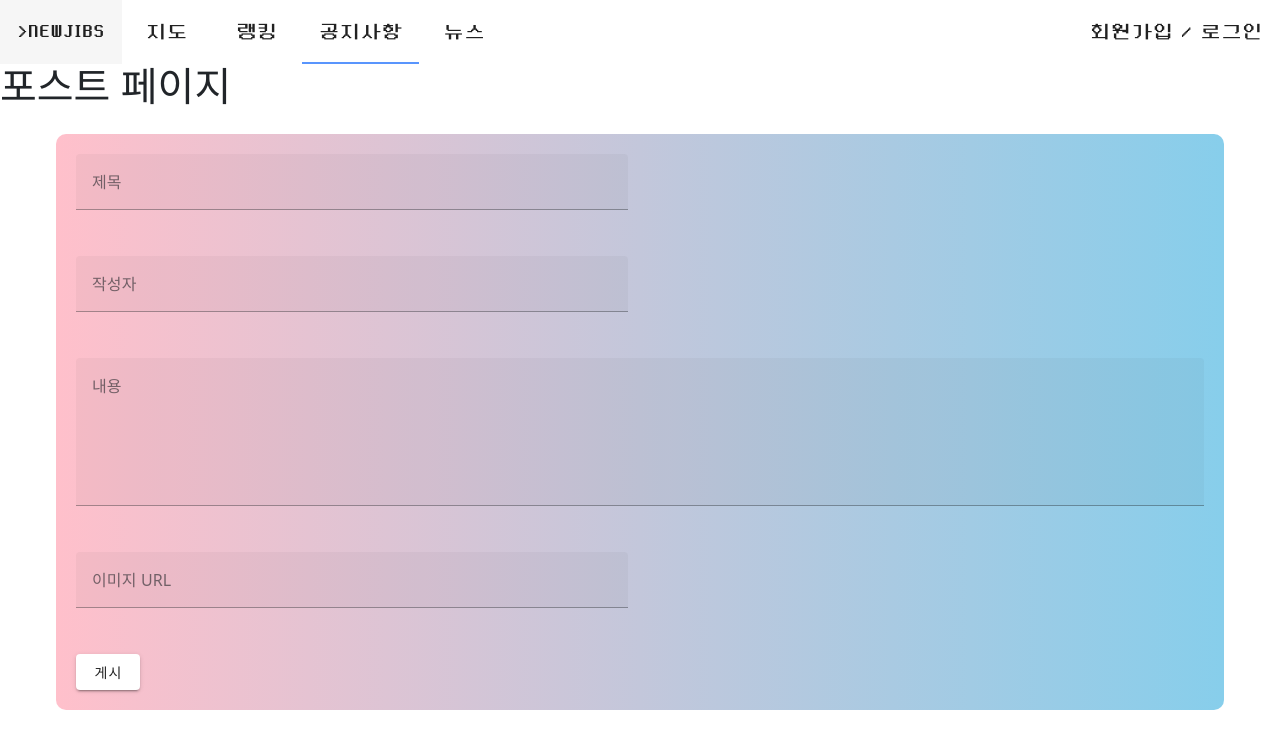
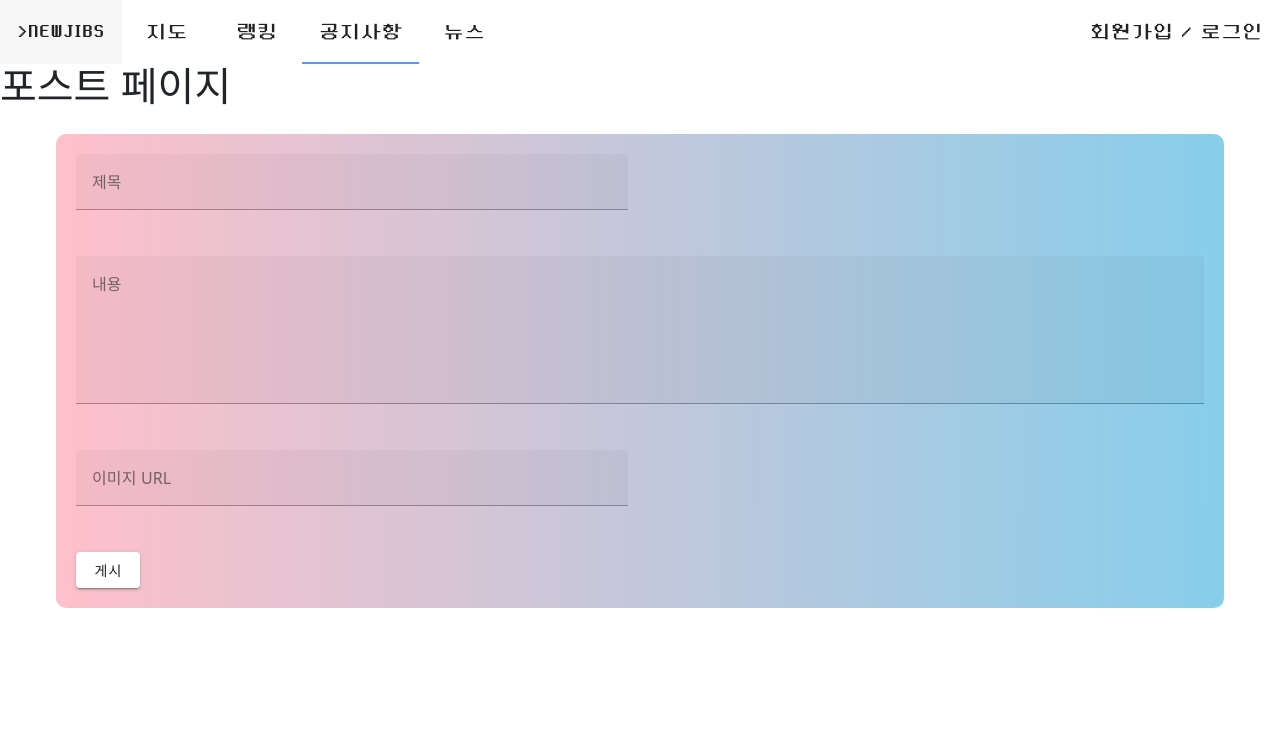
Before and after one commit to NewJibs/newjibs-fe, a Vue app: page /notices/post in a window 1280 px wide. Shown: the top 748 px of the page. Built offline with nearby package versions, Linux system fonts and the light colour scheme; no server answers.

Commit message:
fix : 백엔드 바뀐대로 필드 변경

```diff
--- a/src/components/notice/NoticePost.vue
+++ b/src/components/notice/NoticePost.vue
@@ -5,7 +5,6 @@ import router from '@/router'
 
 //바인딩 변수
 const title = ref('')
-const author = ref('')
 const content = ref('')
 const imageUrl = ref('')
 
@@ -20,7 +19,7 @@ const formatDate = (date: Date) => {
 
   return `${year}-${month}-${day} ${hours}:${minutes}:${seconds}`
 }
-console.log(formatDate(new Date()))
+// console.log(formatDate(new Date()))
 
 //포스트 올리기
 const submitPost = async (e: any) => {
@@ -31,7 +30,6 @@ const submitPost = async (e: any) => {
 
   const postData = {
     title: title.value,
-    author: author.value,
     content: content.value,
     image: imageUrl.value,
     date: formattedDate
@@ -48,7 +46,6 @@ const submitPost = async (e: any) => {
 
     // 입력 필드 초기화
     title.value = ''
-    author.value = ''
     content.value = ''
     imageUrl.value = ''
 
@@ -73,9 +70,6 @@ const submitPost = async (e: any) => {
             </v-col>
           </v-row>
           <v-row>
-            <v-col cols="12" md="6">
-              <v-text-field v-model="author" label="작성자" required></v-text-field>
-            </v-col>
           </v-row>
           <v-row>
             <v-col cols="12">
```
